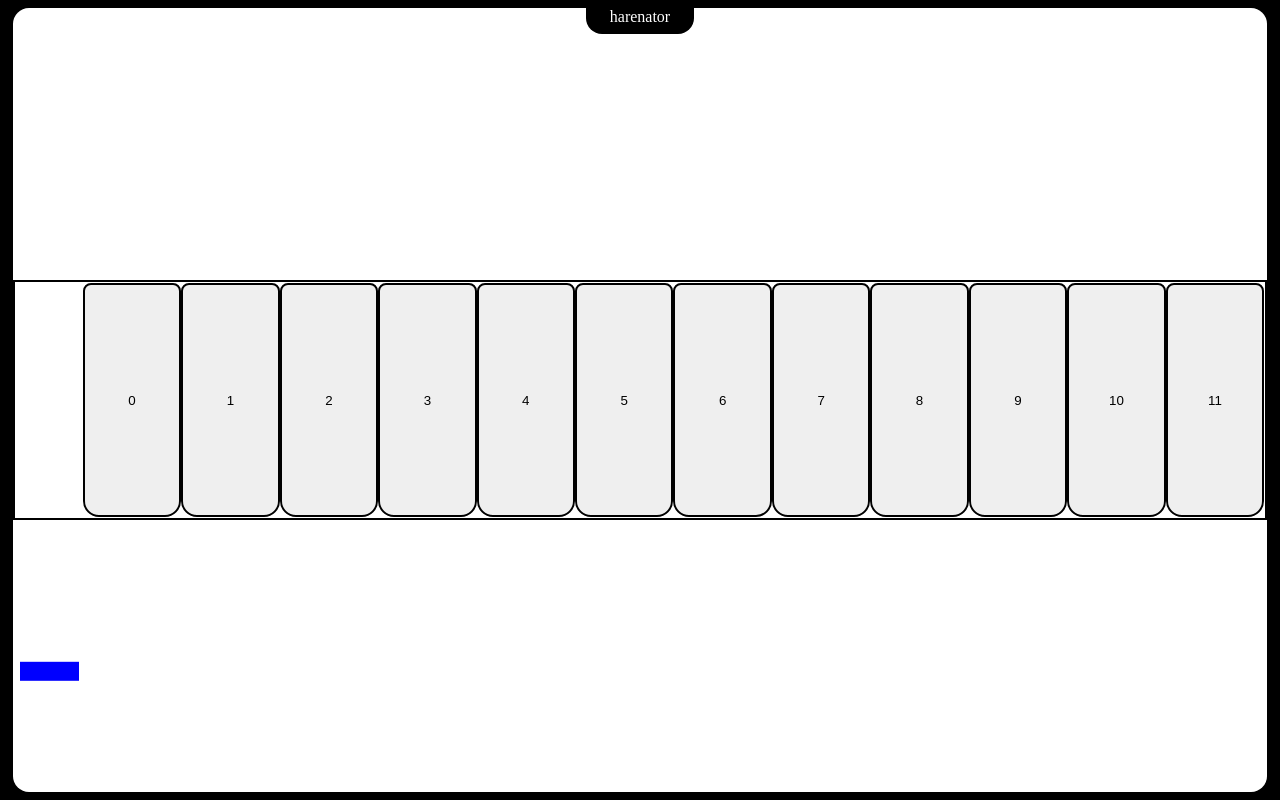
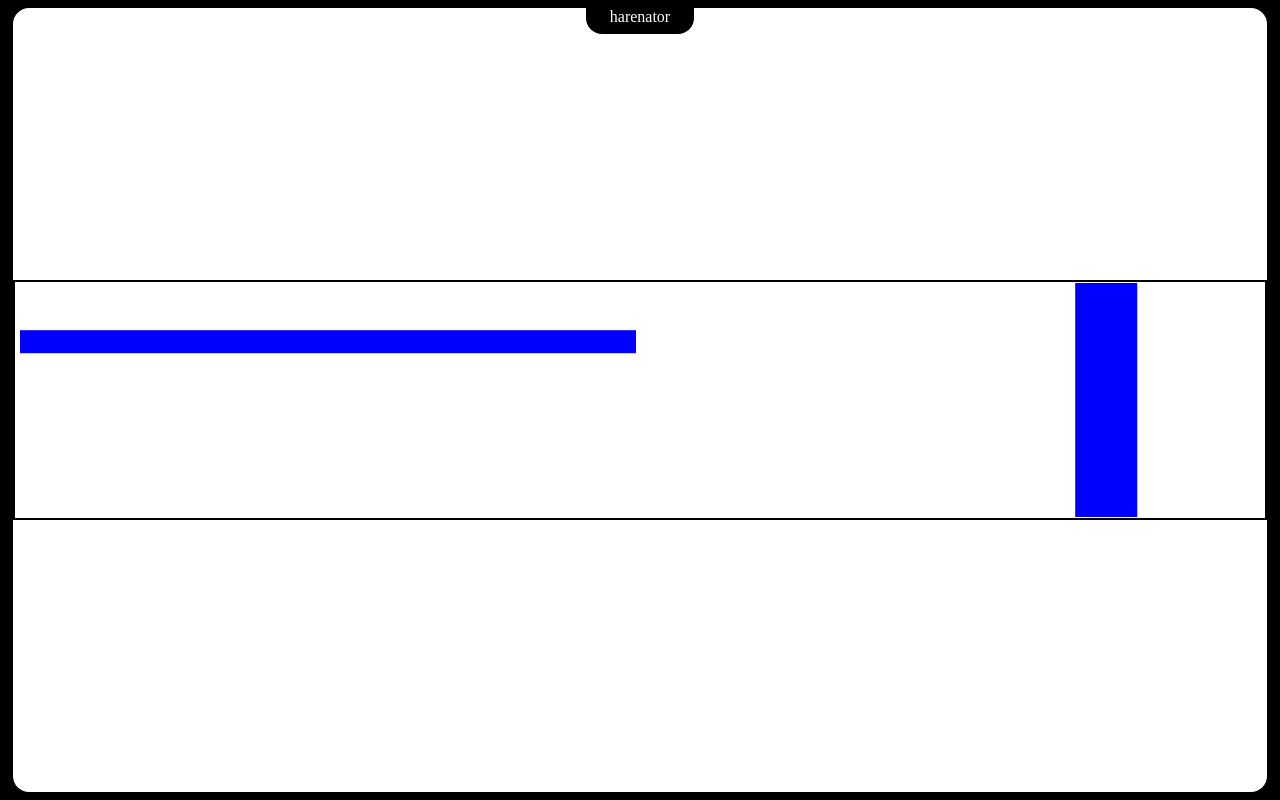
Before and after one commit to k-lila/react_synth, a React (Vite) app: page / in a window 1280 px wide. Built offline with nearby package versions, Linux system fonts and the light colour scheme.

Commit message:
Component: BasicSlider

```diff
--- /dev/null
+++ b/src/components/basicslider/index.tsx
@@ -0,0 +1,70 @@
+import { useEffect, useRef, useState } from 'react'
+import useGain from '../../hooks/useGain'
+import getPercent from '../../utils/getpercent'
+import { BasicSliderStyled, Thumb } from './styles'
+
+type BasicSliderProps = {
+  defaultgain: number
+  horizontal?: boolean
+}
+
+const BasicSlider = ({ ...props }: BasicSliderProps) => {
+  const volumeRef = useRef<HTMLDivElement>(null)
+  const { gain, handleDown, handleMove, handleUp } = useGain({
+    horizontal: props.horizontal,
+    ref: volumeRef,
+    defaultgain: props.defaultgain
+  })
+  const [thumb, setThumb] = useState(Number)
+
+  useEffect(() => {
+    if (volumeRef.current) {
+      const position = getPercent(gain, 100, 0, 90, true)
+      setThumb(position)
+    }
+  }, [gain, thumb, props.horizontal])
+
+  const handleTouchInfo = (event: React.TouchEvent<HTMLDivElement>) => {
+    if (props.horizontal) {
+      return event.touches[0].clientX
+    } else {
+      return event.touches[0].clientY
+    }
+  }
+
+  const handleMouseInfo = (event: React.MouseEvent<HTMLDivElement>) => {
+    if (props.horizontal) {
+      return event.clientX
+    } else {
+      return event.clientY
+    }
+  }
+
+  return (
+    <BasicSliderStyled
+      $horizontal={props.horizontal}
+      ref={volumeRef}
+      onTouchStart={(e) => handleDown(handleTouchInfo(e))}
+      onTouchMove={(e) => handleMove(handleTouchInfo(e))}
+      onTouchEnd={handleUp}
+      onMouseDown={(e) => handleDown(handleMouseInfo(e))}
+      onMouseMove={(e) => handleMove(handleMouseInfo(e))}
+      onMouseUp={handleUp}
+      onMouseOut={handleUp}
+    >
+      <Thumb
+        $horizontal={props.horizontal}
+        $position={thumb}
+        $slide={
+          volumeRef.current
+            ? props.horizontal
+              ? volumeRef.current.clientWidth
+              : volumeRef.current.clientHeight
+            : 0
+        }
+      />
+    </BasicSliderStyled>
+  )
+}
+
+export default BasicSlider
--- /dev/null
+++ b/src/components/basicslider/styles.tsx
@@ -0,0 +1,34 @@
+import styled from 'styled-components'
+
+export const BasicSliderStyled = styled.div<{ $horizontal?: boolean }>`
+  display: flex;
+  position: relative;
+  width: 100%;
+  height: 100%;
+  margin: 0 0.25em;
+  @media screen and (max-width: 767px) {
+  }
+  @media screen and (min-width: 768px) and (max-width: 1023px) {
+  }
+  @media screen and (min-width: 1024px) {
+  }
+`
+export const Thumb = styled.button.attrs<{
+  $position: number
+  $slide: number
+  $horizontal?: boolean
+}>((props) => ({
+  style: {
+    transform: props.$horizontal
+      ? `translateX(${(props.$position / 100) * props.$slide}px)`
+      : `translateY(-${(props.$position / 100) * props.$slide}px)`
+  }
+}))`
+  background-color: blue;
+  border: none;
+  width: ${(props) => (props.$horizontal ? '10%' : '100%')};
+  height: ${(props) => (props.$horizontal ? '100%' : '10%')};
+  position: absolute;
+  pointer-events: none;
+  bottom: 0;
+`
--- a/src/components/keyboardvolume/index.tsx
+++ b/src/components/keyboardvolume/index.tsx
@@ -1,33 +1,7 @@
-import { useRef } from 'react'
-import { KeyboardVolumeStyled, Thumb } from './styles'
-import useGain from '../../hooks/useGain'
+import BasicSlider from '../basicslider'
 
 const KeyboardVolume = () => {
-  const volumeRef = useRef<HTMLDivElement>(null)
-  const { gain, handleDown, handleMove, handleUp } = useGain({
-    ref: volumeRef,
-    defaultgain: 70,
-    min: 0,
-    max: 100
-  })
-
-  return (
-    <KeyboardVolumeStyled
-      ref={volumeRef}
-      onTouchStart={(e) => handleDown(e.touches[0].clientY)}
-      onTouchMove={(e) => handleMove(e.touches[0].clientY)}
-      onTouchEnd={handleUp}
-      onMouseDown={(e) => handleDown(e.clientY)}
-      onMouseMove={(e) => handleMove(e.clientY)}
-      onMouseUp={handleUp}
-      onMouseOut={handleUp}
-    >
-      <Thumb
-        $gain={gain}
-        $slide={volumeRef.current ? volumeRef.current.clientHeight : 0}
-      />
-    </KeyboardVolumeStyled>
-  )
+  return <BasicSlider defaultgain={70} />
 }
 
 export default KeyboardVolume
--- a/src/components/keyboardvolume/styles.ts
+++ b/src/components/keyboardvolume/styles.ts
@@ -14,19 +14,18 @@ export const KeyboardVolumeStyled = styled.div`
   @media screen and (min-width: 1024px) {
   }
 `
-export const Thumb = styled.button.attrs<{ $gain: number; $slide: number }>(
+export const Thumb = styled.button.attrs<{ $position: number; $slide: number }>(
   (props) => ({
     style: {
-      transform: `translateY(${(props.$gain / 100) * props.$slide}px)`
+      transform: `translateY(-${(props.$position / 100) * props.$slide}px)`
     }
   })
 )`
   background-color: blue;
   border: none;
   width: 100%;
-  height: 8%;
+  height: 10%;
   position: absolute;
   pointer-events: none;
   bottom: 0;
-  // transform: translateY(-50%, 50%);
 `
--- a/src/containers/pianokeyboard/index.tsx
+++ b/src/containers/pianokeyboard/index.tsx
@@ -1,3 +1,4 @@
+import BasicSlider from '../../components/basicslider'
 import KeyboardVolume from '../../components/keyboardvolume'
 import PianoKey from '../../components/pianokey'
 import useWindowSize from '../../hooks/usewindowssize'
@@ -15,14 +16,15 @@ const PianoKeyboard = () => {
     keyboardSize = 8
   }
   const keyboard = []
-  for (let i = 0; i < keyboardSize; i++) {
+  for (let i = 0; i < 2; i++) {
     keyboard.push(<PianoKey key={i} pitch={i} />)
   }
 
   return (
     <PianoKeyboardStyled>
-      <KeyboardVolume />
-      <KeyboardContainer>{keyboard}</KeyboardContainer>
+      <BasicSlider defaultgain={50} />
+      <BasicSlider defaultgain={70} horizontal />
+      {/* <KeyboardContainer>{keyboard}</KeyboardContainer> */}
     </PianoKeyboardStyled>
   )
 }
--- a/src/hooks/useGain.ts
+++ b/src/hooks/useGain.ts
@@ -9,18 +9,22 @@ const useGain = ({ ...props }: UseGainProps) => {
   const calculateGain = useCallback(
     (clientNum: number) => {
       if (props.ref.current) {
-        const range = sizes.height
-        const percent = getPercent(
-          clientNum - sizes.top,
-          range,
-          props.min,
-          props.max
-        )
-        console.log(percent)
+        const range = props.horizontal ? sizes.width : sizes.height
+        const num = props.horizontal
+          ? clientNum - sizes.left
+          : clientNum - sizes.top
+        const percent = getPercent(num, range, 0, 100, props.horizontal)
         setGain(percent)
       }
     },
-    [props.min, props.max, props.ref, sizes.height, sizes.top]
+    [
+      props.ref,
+      sizes.height,
+      sizes.top,
+      props.horizontal,
+      sizes.width,
+      sizes.left
+    ]
   )
   const handleDown = useCallback(
     (clientNum: number) => {
--- a/src/types/hooks/propshooks.d.ts
+++ b/src/types/hooks/propshooks.d.ts
@@ -1,6 +1,5 @@
 declare type UseGainProps = {
   ref: React.RefObject<HTMLDivElement>
+  horizontal?: boolean
   defaultgain: number
-  min: number
-  max: number
 }
--- a/src/utils/getpercent.ts
+++ b/src/utils/getpercent.ts
@@ -1,7 +1,17 @@
-const getPercent = (num: number, range: number, min: number, max: number) => {
+const getPercent = (
+  num: number,
+  range: number,
+  min: number,
+  max: number,
+  clean?: boolean
+) => {
   let percent = (num * 100) / range
   percent = Math.max(min, Math.min(max, percent))
-  return Math.floor(100 - percent)
+  if (clean) {
+    return Math.floor(percent)
+  } else {
+    return Math.floor(100 - percent)
+  }
 }
 
 export default getPercent
```
